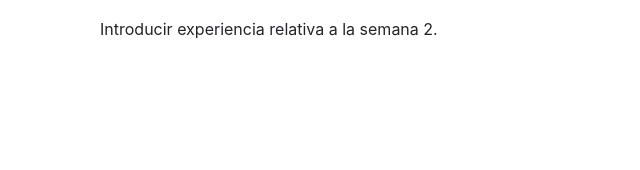
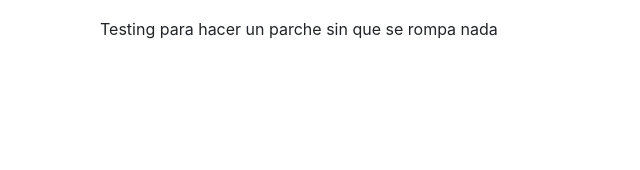
Before and after one commit to TheRoboticsClub/2023-upe-carlos-del-aguila, a plain HTML site: page docs/post_2.html in a window 1280 px wide. Shown: the part 224-394 px from the top of the page, 0-640 px from the left. Drawn offline with Linux system fonts and the light colour scheme.

Commit message:
Commit de prueba para generar un parche

```diff
--- a/docs/post_2.html
+++ b/docs/post_2.html
@@ -43,7 +43,7 @@
                         <h2 class="blog-post-title">Week II (January 16th - January 20th)</h2>
                         <p class="blog-post-meta">January 25, 2023 by <a href="#">Carlos del Águila</a></p>
 
-                        <p>Introducir experiencia relativa a la semana 2.</p>
+                        <p>Testing para hacer un parche sin que se rompa nada</p>
                     </div>
 
                 </div>
```
